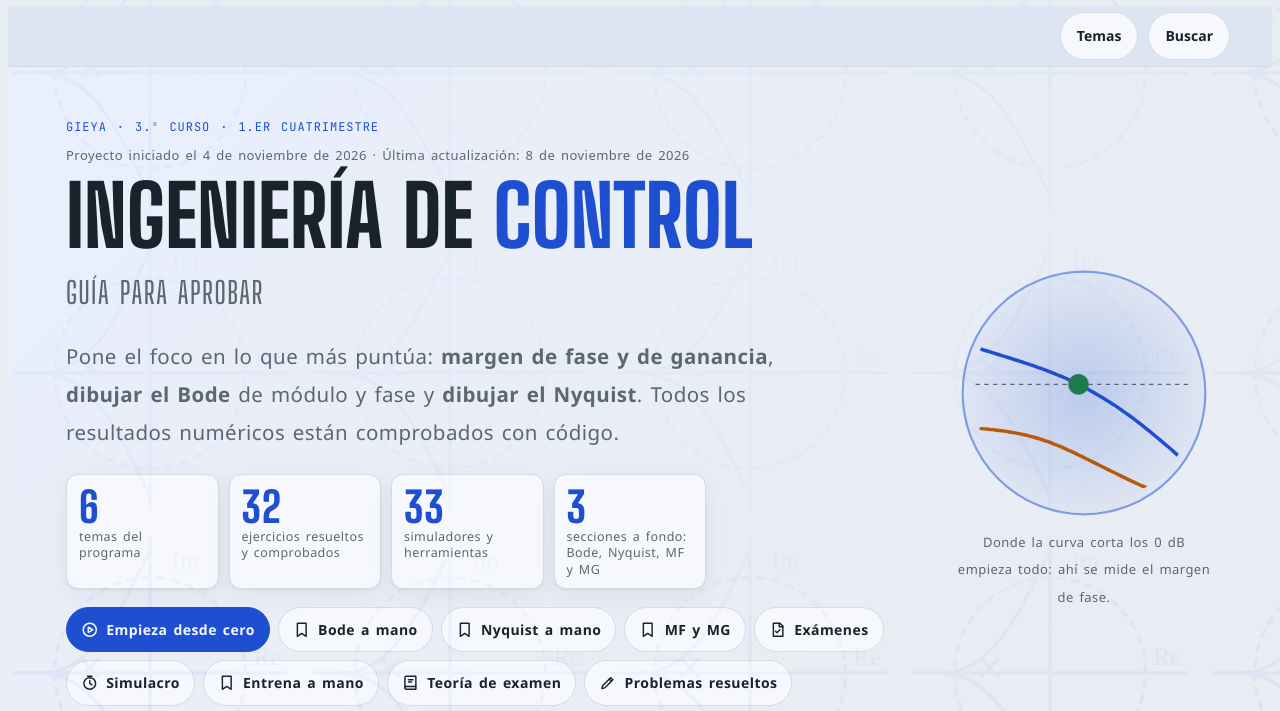
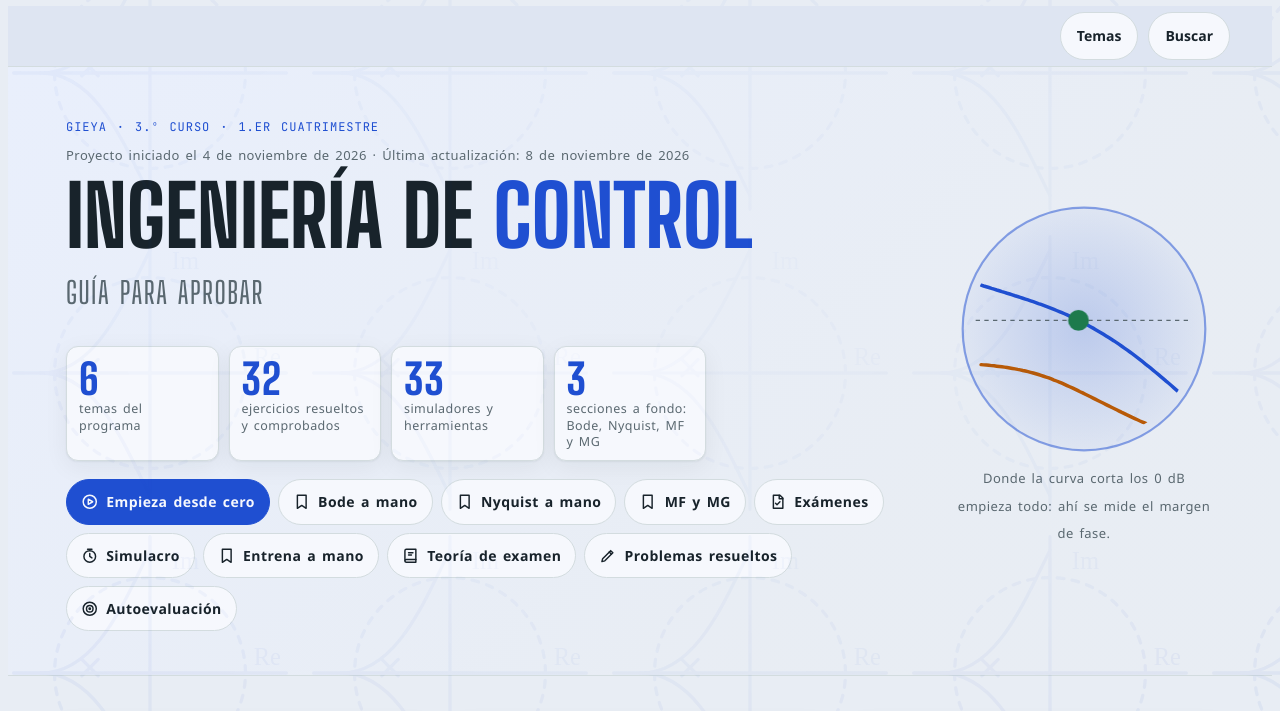
Before and after one commit to helionacon-ui/Ingenieria-de-control, a plain HTML site: page index.html in a window 1280 px wide. Shown: the part 77-788 px from the top of the page. Drawn offline with nearby package versions, Linux system fonts and the light colour scheme; a web font is replaced by a local one.

Commit message:
Quita las descripciones de introducción de las portadas
Co-Authored-By: Claude Sonnet 5.5 <noreply@anthropic.com>
Claude-Session: https://claude.ai/code/session_013s7DMWfv5iZSnooi2Zg82z

```diff
--- a/index.html
+++ b/index.html
@@ -63,7 +63,6 @@ details>summary{line-height:1.7;padding-block:.5em}
 <p class="fecha" style="margin:6px 0 0;max-width:none;font:13px/1.45 system-ui,sans-serif;color:var(--muted,#5b6660)">Proyecto iniciado el <time datetime="2026-11-04">4 de noviembre de 2026</time> · Última actualización: <time datetime="2026-11-08">8 de noviembre de 2026</time></p>
       <h1>Ingeniería de <span>Control</span></h1>
       <p class="sub">Guía para aprobar</p>
-      <p class="lede">Pone el foco en lo que más puntúa: <b>margen de fase y de ganancia</b>, <b>dibujar el Bode</b> de módulo y fase y <b>dibujar el Nyquist</b>. Todos los resultados numéricos están comprobados con código.</p>
       <div class="stats">
         <div><b>6</b><span>temas del programa</span></div>
         <div><b>32</b><span>ejercicios resueltos y comprobados</span></div>
```
